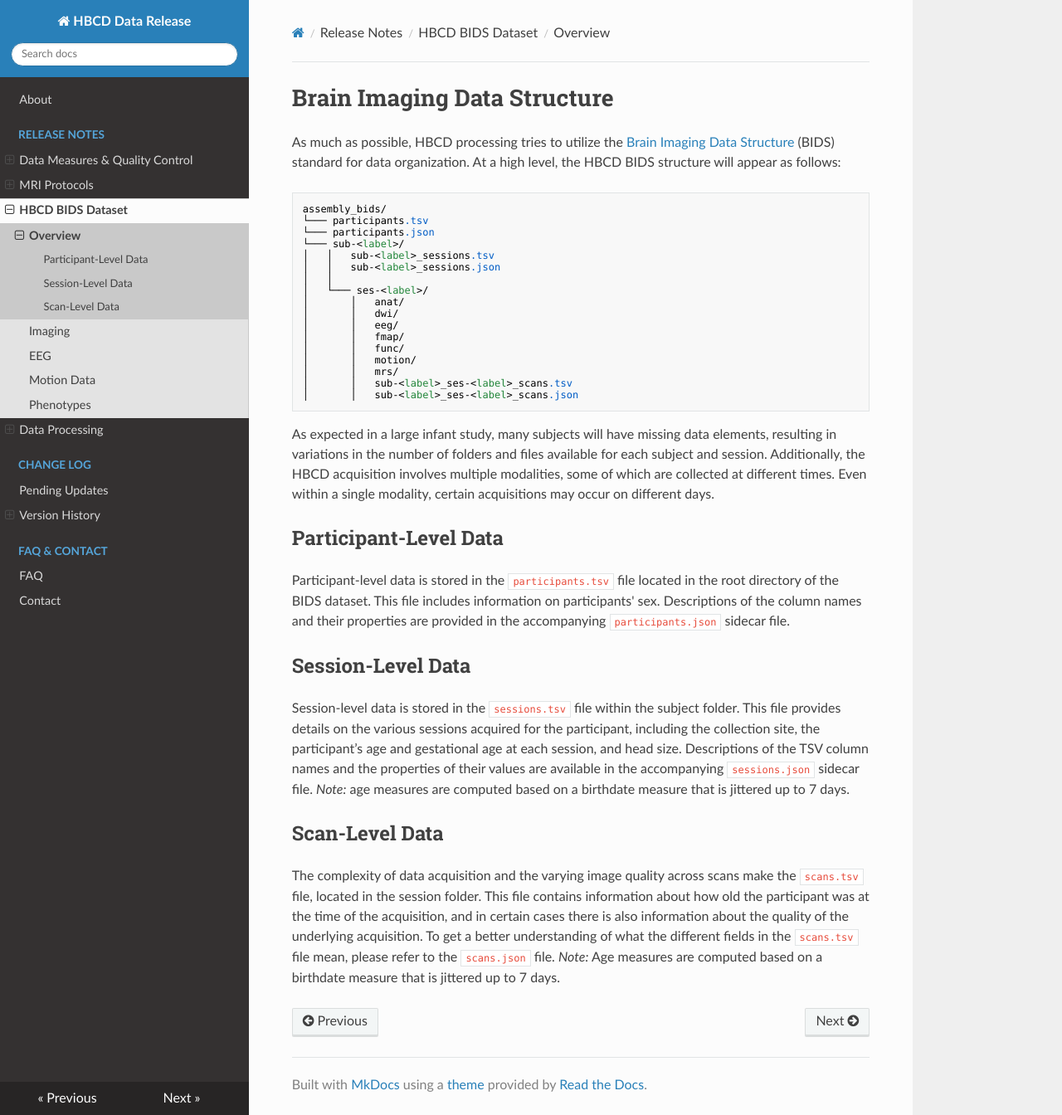
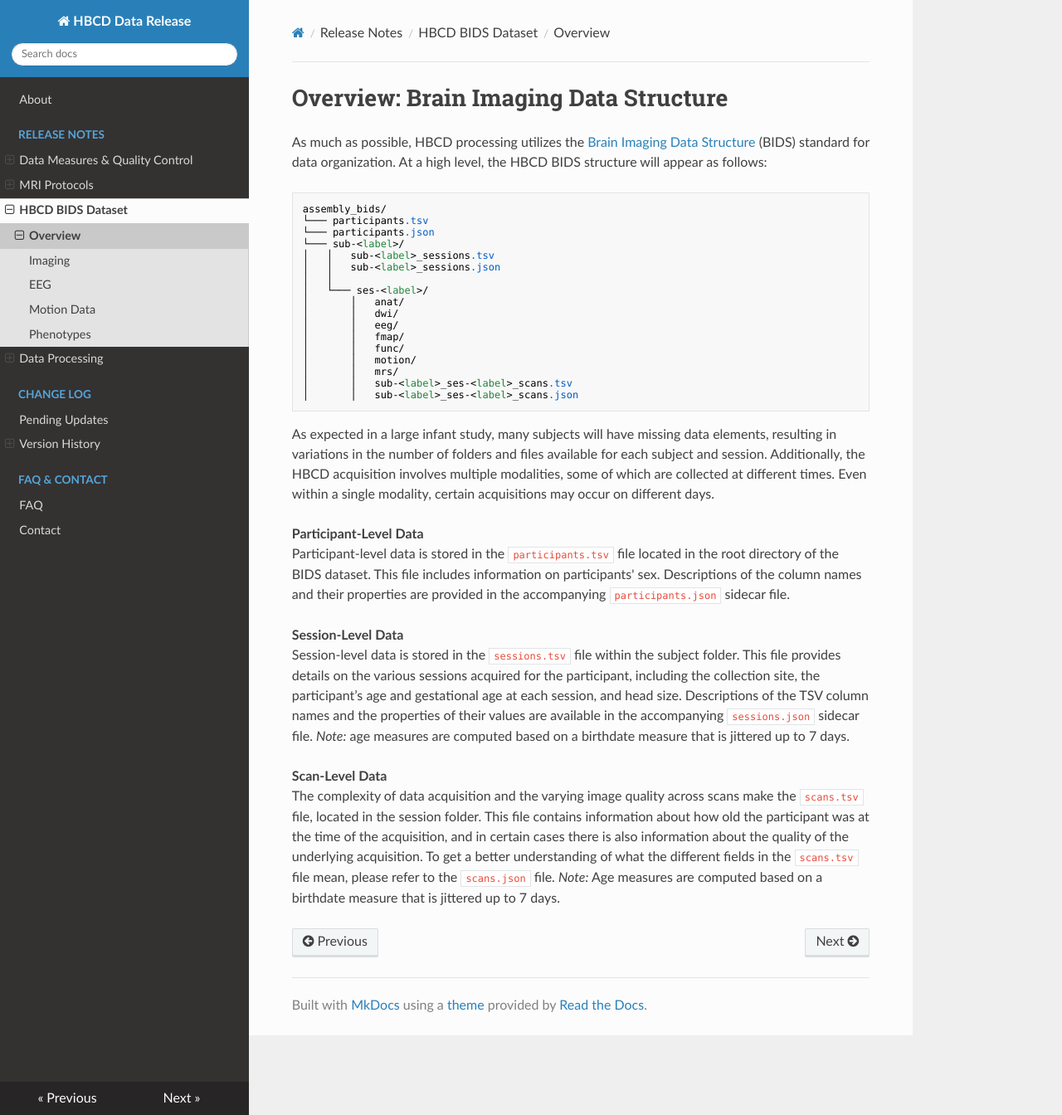
Before and after one commit to mattcieslak/hbcd-docs, an MkDocs documentation site: the page built from docs/datacuration/bids.md, in a window 1280 px wide and 1344 px high. Shown: the whole window at 83% size. Built offline with MkDocs 1.6.1, drawn with Linux system fonts in a browser that asks for light colours; nearby versions of some CDN libraries.

Commit message:
Update bids.md

````diff
--- a/docs/datacuration/bids.md
+++ b/docs/datacuration/bids.md
@@ -1,10 +1,5 @@
----
-hide:
-  - toc
----
-
-# Brain Imaging Data Structure
-As much as possible, HBCD processing tries to utilize the [Brain Imaging Data Structure](https://bids-specification.readthedocs.io/en/stable/) (BIDS) standard for data organization. At a high level, the HBCD BIDS structure will appear as follows:
+# Overview: Brain Imaging Data Structure
+As much as possible, HBCD processing utilizes the [Brain Imaging Data Structure](https://bids-specification.readthedocs.io/en/stable/) (BIDS) standard for data organization. At a high level, the HBCD BIDS structure will appear as follows:
 
 ```
 assembly_bids/
@@ -28,11 +23,11 @@ assembly_bids/
 
 As expected in a large infant study, many subjects will have missing data elements, resulting in variations in the number of folders and files available for each subject and session. Additionally, the HBCD acquisition involves multiple modalities, some of which are collected at different times. Even within a single modality, certain acquisitions may occur on different days.
 
-## Participant-Level Data
+**Participant-Level Data**<br>
 Participant-level data is stored in the `participants.tsv` file located in the root directory of the BIDS dataset. This file includes information on participants' sex. Descriptions of the column names and their properties are provided in the accompanying `participants.json` sidecar file.
 
-## Session-Level Data
+**Session-Level Data**<br>
 Session-level data is stored in the `sessions.tsv` file within the subject folder. This file provides details on the various sessions acquired for the participant, including the collection site, the participant’s age and gestational age at each session, and head size. Descriptions of the TSV column names and the properties of their values are available in the accompanying `sessions.json` sidecar file. *Note:* age measures are computed based on a birthdate measure that is jittered up to 7 days.
 
-## Scan-Level Data
+**Scan-Level Data**<br>
 The complexity of data acquisition and the varying image quality across scans make the `scans.tsv` file, located in the session folder. This file contains information about how old the participant was at the time of the acquisition, and in certain cases there is also information about the quality of the underlying acquisition. To get a better understanding of what the different fields in the `scans.tsv` file mean, please refer to the `scans.json` file. *Note:* Age measures are computed based on a birthdate measure that is jittered up to 7 days.
````
